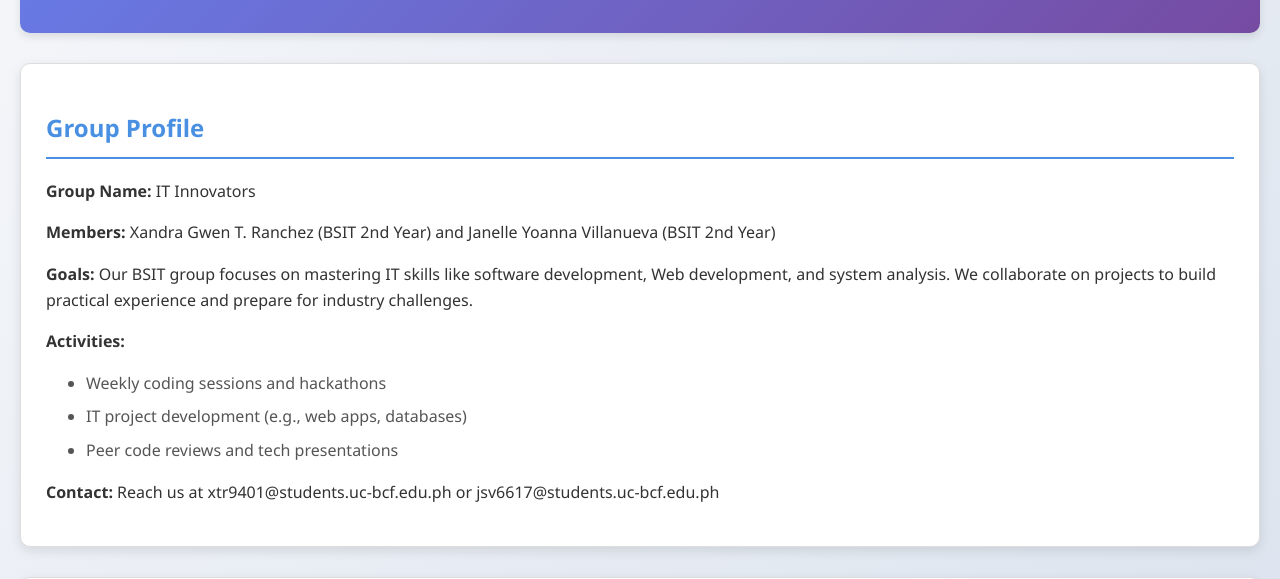
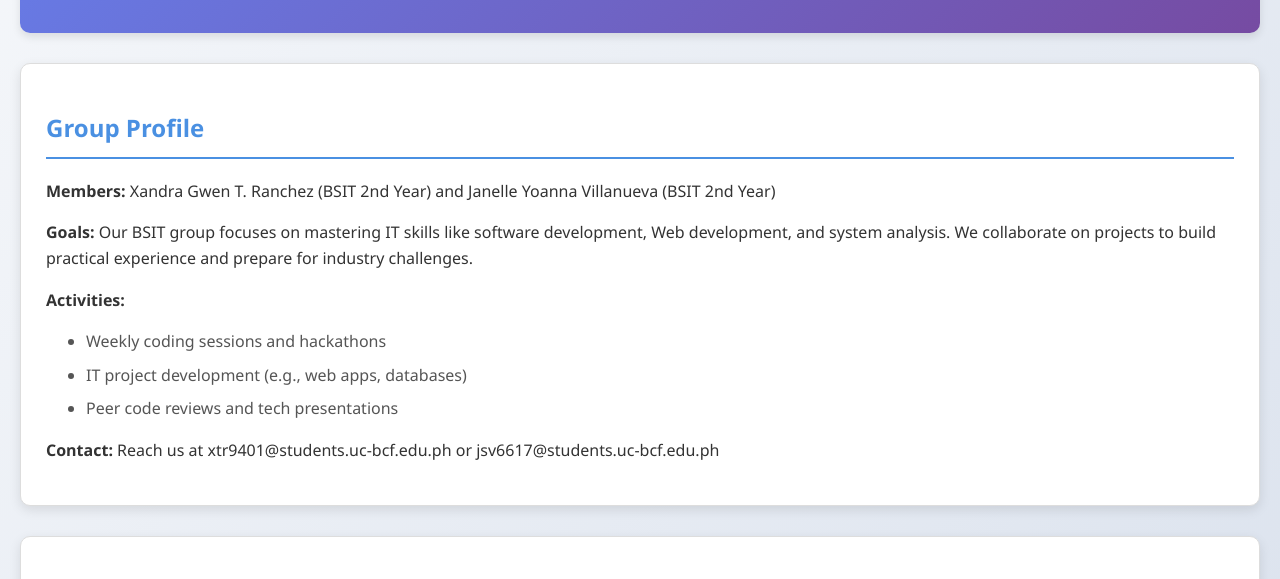
Before and after one commit to Hughnyel/XJ-Learning-Contract, a plain HTML site: page index.html in a window 1280 px wide. Shown: the part 149-728 px from the top of the page. Drawn offline with Linux system fonts and the light colour scheme.

Commit message:
Update index.html

```diff
--- a/index.html
+++ b/index.html
@@ -14,7 +14,6 @@
 
     <section id="group-profile">
         <h2>Group Profile</h2>
-        <p><strong>Group Name:</strong> IT Innovators</p>
         <p><strong>Members:</strong> Xandra Gwen T. Ranchez (BSIT 2nd Year) and  Janelle Yoanna Villanueva (BSIT 2nd Year)</p>
         <p><strong>Goals:</strong> Our BSIT group focuses on mastering IT skills like software development, Web development, and system analysis. We collaborate on projects to build practical experience and prepare for industry challenges.</p>
         <p><strong>Activities:</strong></p>
```
